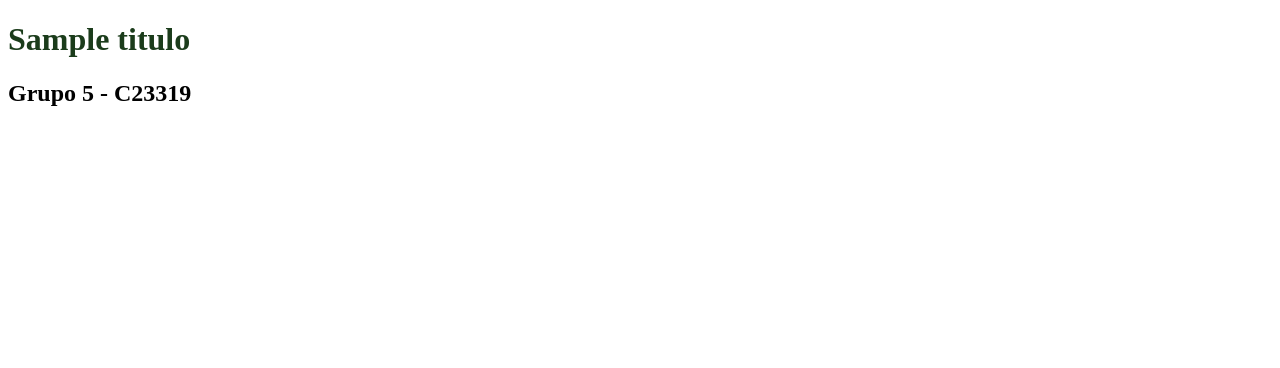
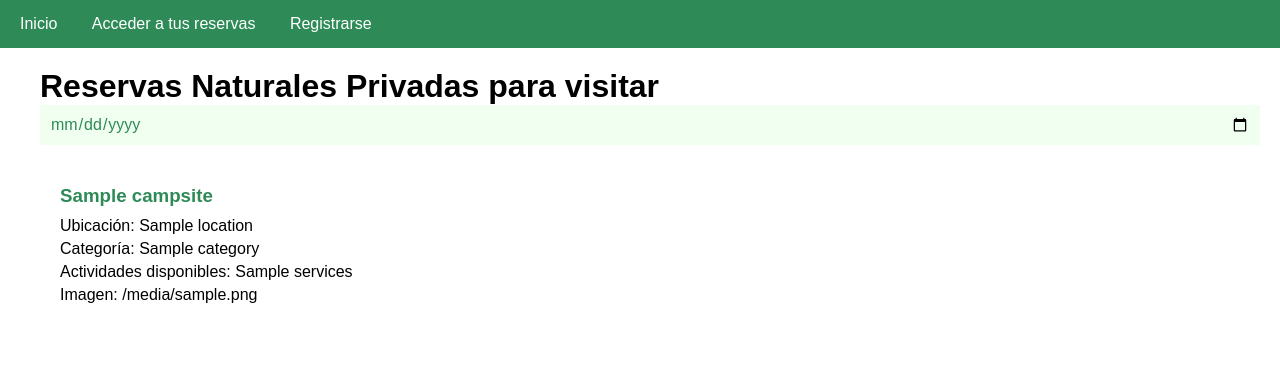
Before and after one commit to melina8444/tesis, a Django app: template G5_C23319/templates/publica/index.html in a window 1280 px wide. Shown: the top 368 px of the page. Run offline with Django 3.2, Linux system fonts and the light colour scheme; the template is opened without the code that fills it: most values are stand-ins (such as "Sample title", 1, 10 or a date in 2020).

Commit message:
Agregado de STATICFILES, incluyendo estilos al index y listado de reservas

```diff
--- a/G5_C23319/publica/urls.py
+++ b/G5_C23319/publica/urls.py
@@ -2,5 +2,5 @@ from django.urls import path
 from . import views
 
 urlpatterns = [
-    path('', views.Bienvenidos_RN, name="Bienvenidos"),
+    path('', views.index, name="Inicio"),
 ]
--- /dev/null
+++ b/G5_C23319/requeriments.txt
@@ -0,0 +1,5 @@
+asgiref==3.6.0
+Django==3.2.18
+django-environ==0.10.0
+pytz==2023.3
+sqlparse==0.4.3
--- /dev/null
+++ b/G5_C23319/static/publica/css/styles.css
@@ -0,0 +1,67 @@
+/* Reset some default styles for consistency */
+body, h1, h2, h3, p, input {
+    margin: 0;
+    padding: 0;
+    font-family: Arial, sans-serif;
+}
+
+/* Container for the whole page */
+.container {
+    max-width: 1200px;
+    margin: 0 auto;
+    padding: 20px;
+}
+
+/* Navbar */
+.navbar {
+    background-color: #2E8B57;
+    padding: 10px;
+}
+
+.navbar-menu {
+    list-style-type: none;
+    margin: 0;
+    padding: 0;
+}
+
+.navbar-item {
+    display: inline-block;
+    margin-right: 10px;
+}
+
+.navbar-link {
+    display: block;
+    color: #FFF;
+    text-decoration: none;
+    padding: 5px 10px;
+}
+
+/* Calendar */
+.calendar {
+    margin-bottom: 20px;
+}
+
+.date-picker {
+    width: 100%;
+    padding: 10px;
+    border: none;
+    background-color: #F0FFF0;
+    color: #2E8B57;
+    font-size: 16px;
+}
+
+/* Campsite cards */
+.campsite-card {
+    background-color: #FFF;
+    padding: 20px;
+    margin-bottom: 20px;
+}
+
+.campsite-card h3 {
+    color: #2E8B57;
+    margin-bottom: 10px;
+}
+
+.campsite-card p {
+    margin-bottom: 5px;
+}
--- a/G5_C23319/templates/publica/index.html
+++ b/G5_C23319/templates/publica/index.html
@@ -1,13 +1,35 @@
 <!DOCTYPE html>
-<html lang="en">
+<html>
 <head>
-  <meta charset="UTF-8">
-  <meta http-equiv="X-UA-Compatible" content="IE=edge">
-  <meta name="viewport" content="width=device-width, initial-scale=1.0">
-  <title>Grupo 5 - C23319 - RN</title>
+    {% load static %}
+    <title>{{title}}</title>
+    <link rel="stylesheet" href="{% static 'publica/css/styles.css' %}">
 </head>
 <body>
-  <h1 style="color:rgb(27, 60, 27)">{{titulo}}</h1>
-  <h2>Grupo 5 - C23319</h2>
+    <nav class="navbar">
+        <ul class="navbar-menu">
+            <li class="navbar-item"><a href="#" class="navbar-link">Inicio</a></li>
+            <li class="navbar-item"><a href="#" class="navbar-link">Acceder a tus reservas</a></li>
+            <li class="navbar-item"><a href="#" class="navbar-link">Registrarse</a></li>
+        </ul>
+    </nav>
+    <div class="container">
+        <h1>Reservas Naturales Privadas para visitar</h1>
+        <div class="calendar">
+            <input type="date" class="date-picker">
+        </div>
+        {% for campsite in campsites %}
+        <div class="campsite-card">
+            <h3>{{ campsite.name }}</h3>
+            <p>Ubicación: {{ campsite.location }}</p>
+            <p>Categoría: {{ campsite.category }}</p>
+            <p>Actividades disponibles: {{ campsite.services }}</p>
+            <p>Imagen: {{campsite.cimg}}</p>
+
+        </div>
+        {% empty %}
+        <p>Por el momento no hay reservas naturales privadas disponibles.</p>
+        {% endfor %}
+    </div>
 </body>
 </html>
```
Also changed, not shown: G5_C23319/G5_C23319/settings.py (+15 -0 lines), G5_C23319/publica/views.py (+33 -2 lines), G5_C23319/static/publica/pimg/abracal.jpeg (added).
